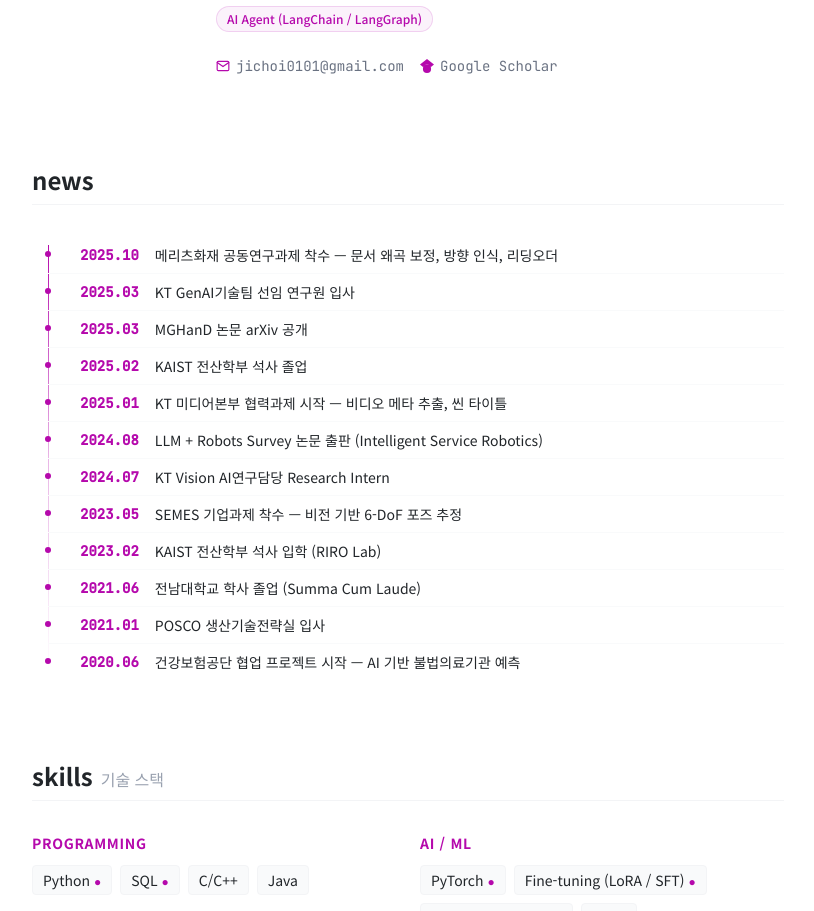
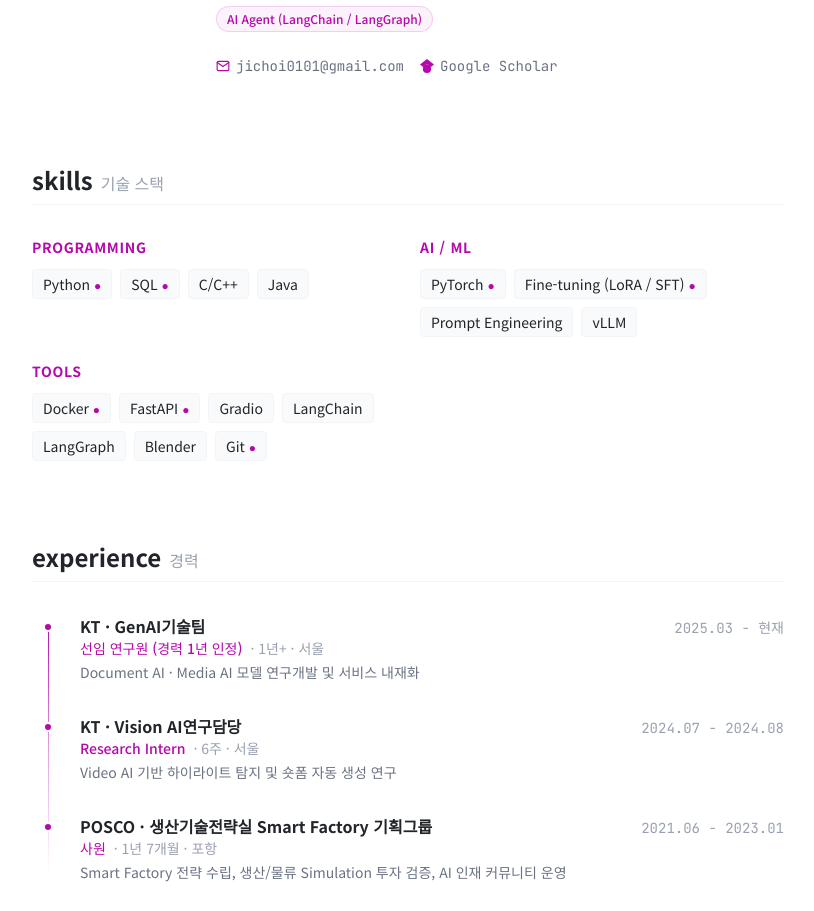
Before and after one commit to ilileun/profile, a Next.js app: page / in a window 1280 px wide. Shown: the part 423-1334 px from the top of the page, without its empty margins (232-1046 px from the left). Built offline with nearby package versions, Linux system fonts and the light colour scheme.

Commit message:
Remove News section

```diff
--- a/src/app/page.tsx
+++ b/src/app/page.tsx
@@ -1,6 +1,5 @@
 import Navigation from "@/components/Navigation";
 import HeroSection from "@/components/HeroSection";
-import AboutSection from "@/components/AboutSection";
 import SkillsSection from "@/components/SkillsSection";
 import ExperienceSection from "@/components/ExperienceSection";
 import ProjectsSection from "@/components/ProjectsSection";
@@ -14,7 +13,6 @@ export default function Home() {
     <main>
       <Navigation />
       <HeroSection />
-      <AboutSection />
       <SkillsSection />
       <ExperienceSection />
       <ProjectsSection />
--- a/src/components/AboutSection.tsx
+++ /dev/null
@@ -1,54 +0,0 @@
-"use client";
-
-import { motion } from "framer-motion";
-import SectionHeading from "./SectionHeading";
-
-const news = [
-  { date: "2025.10", text: "메리츠화재 공동연구과제 착수 — 문서 왜곡 보정, 방향 인식, 리딩오더" },
-  { date: "2025.03", text: "KT GenAI기술팀 선임 연구원 입사" },
-  { date: "2025.03", text: "MGHanD 논문 arXiv 공개" },
-  { date: "2025.02", text: "KAIST 전산학부 석사 졸업" },
-  { date: "2025.01", text: "KT 미디어본부 협력과제 시작 — 비디오 메타 추출, 씬 타이틀" },
-  { date: "2024.08", text: "LLM + Robots Survey 논문 출판 (Intelligent Service Robotics)" },
-  { date: "2024.07", text: "KT Vision AI연구담당 Research Intern" },
-  { date: "2023.05", text: "SEMES 기업과제 착수 — 비전 기반 6-DoF 포즈 추정" },
-  { date: "2023.02", text: "KAIST 전산학부 석사 입학 (RIRO Lab)" },
-  { date: "2021.06", text: "전남대학교 학사 졸업 (Summa Cum Laude)" },
-  { date: "2021.01", text: "POSCO 생산기술전략실 입사" },
-  { date: "2020.06", text: "건강보험공단 협업 프로젝트 시작 — AI 기반 불법의료기관 예측" },
-];
-
-export default function AboutSection() {
-  return (
-    <section className="max-w-[800px] mx-auto px-6 py-10">
-      <SectionHeading title="news" />
-      <div className="relative ml-4">
-        <div className="absolute left-0 top-2 bottom-2 w-px bg-gradient-to-b from-theme via-theme/30 to-transparent" />
-
-        <div className="space-y-0">
-          {news.map((item, i) => (
-            <motion.div
-              key={i}
-              initial={{ opacity: 0, x: -10 }}
-              whileInView={{ opacity: 1, x: 0 }}
-              viewport={{ once: true }}
-              transition={{ delay: i * 0.05, duration: 0.3 }}
-              className="relative pl-8 py-2 border-b border-gray-50 dark:border-gray-800 last:border-0"
-            >
-              <div className="absolute left-[-3px] top-[14px] w-[6px] h-[6px] rounded-full bg-theme" />
-              <div className="flex gap-4 text-sm">
-                <span
-                  className="text-theme font-semibold whitespace-nowrap shrink-0"
-                  style={{ fontFamily: "'JetBrains Mono', monospace" }}
-                >
-                  {item.date}
-                </span>
-                <span>{item.text}</span>
-              </div>
-            </motion.div>
-          ))}
-        </div>
-      </div>
-    </section>
-  );
-}
```
